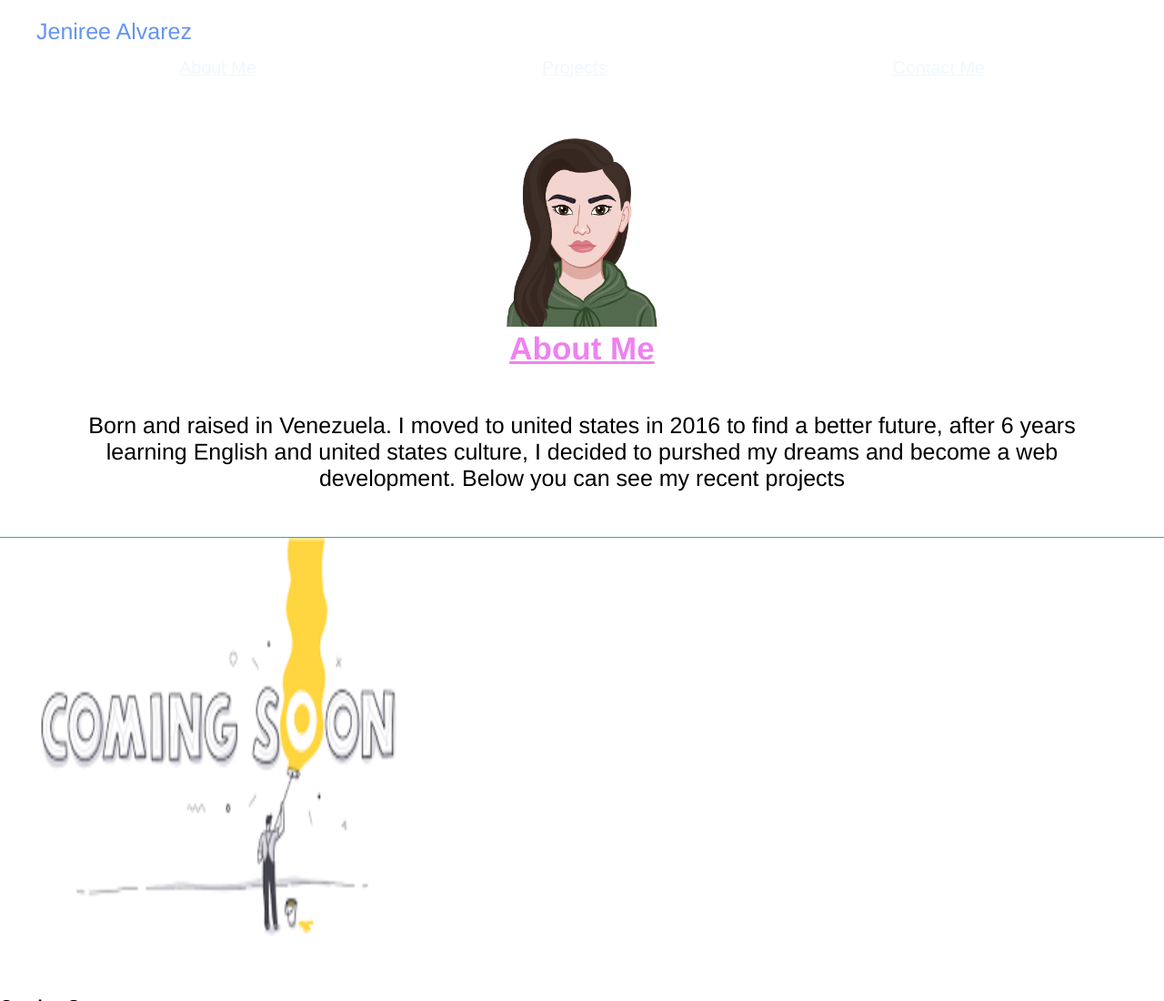
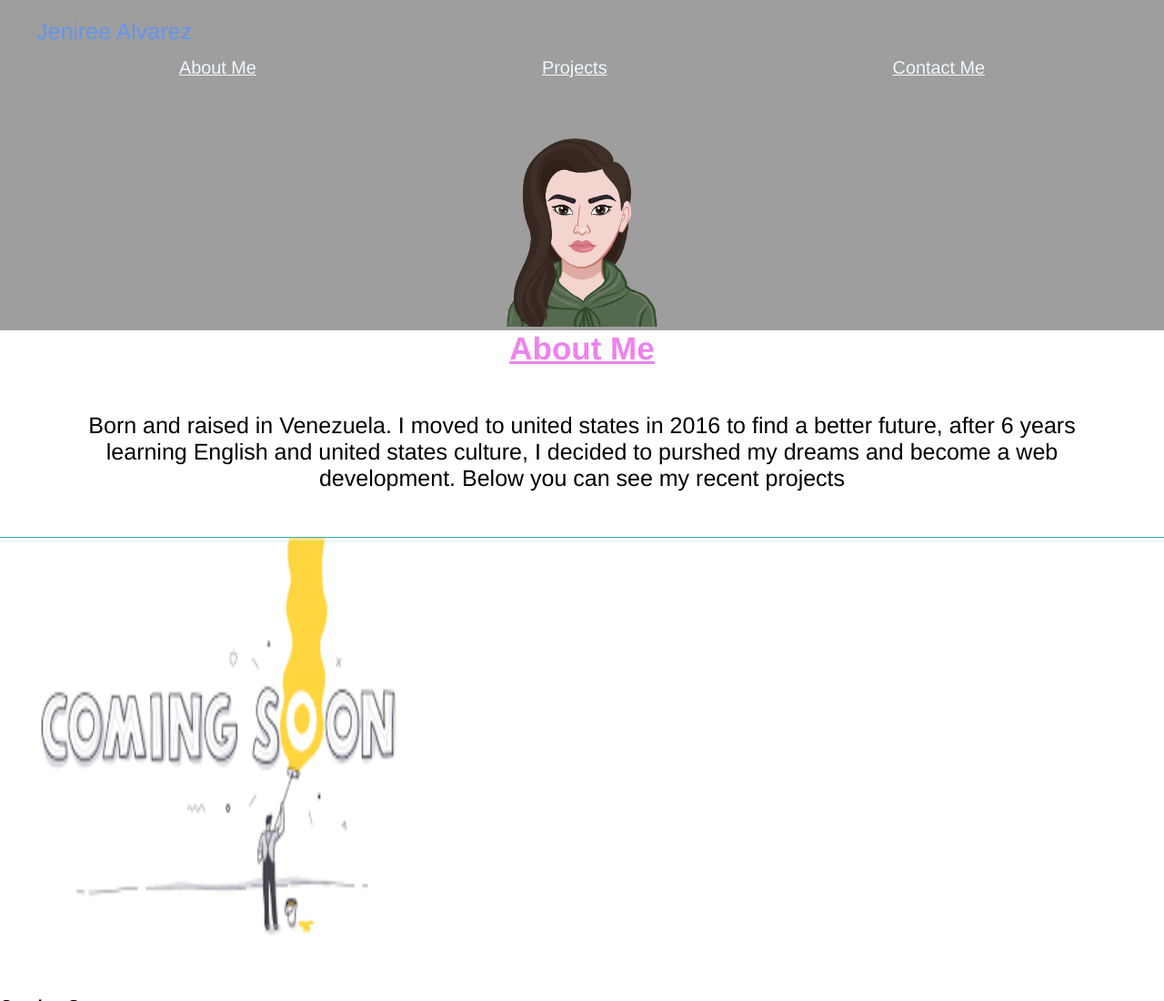
Before and after one commit to Jejexd/Portfolio, a plain HTML site: page index.html in a window 1280 px wide. Shown: the top 1100 px of the page at 91% size. Drawn offline with Linux system fonts and the light colour scheme; the site is published under a folder, as on GitHub Pages, so addresses that start at the root find nothing.

Commit message:
update css

```diff
--- a/assets/style.css
+++ b/assets/style.css
@@ -11,7 +11,7 @@ header {
   padding: 20px 40px;
   position: sticky;
   top: 0;
-  background-image: url("/assets/images/JEN_0302.jpg");
+  background-image: url("../assets/images/JEN_0302.jpg");
   background-size: cover;
   background-position: 80%;
   background-attachment: fixed;
@@ -58,7 +58,7 @@ header nav ul li a:hover {
 }
 .about-img {
   text-align: center;
-  background-image: url("/assets/images/JEN_0302.jpg");
+  background-image: url("../assets/images/JEN_0302.jpg");
   background-position: 80%;
   background-size: cover;
   background-attachment: fixed;
```
